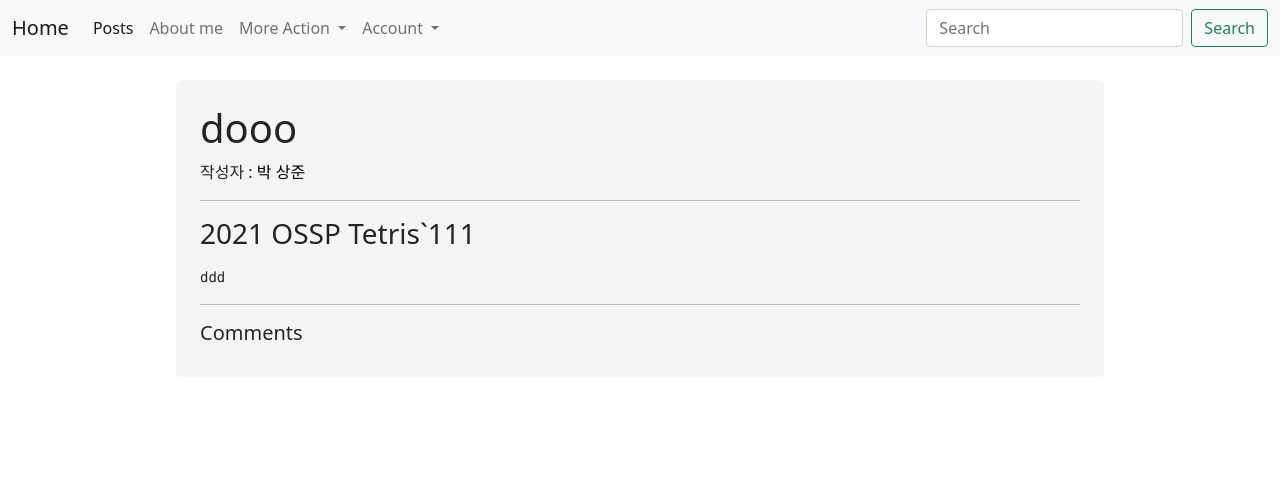
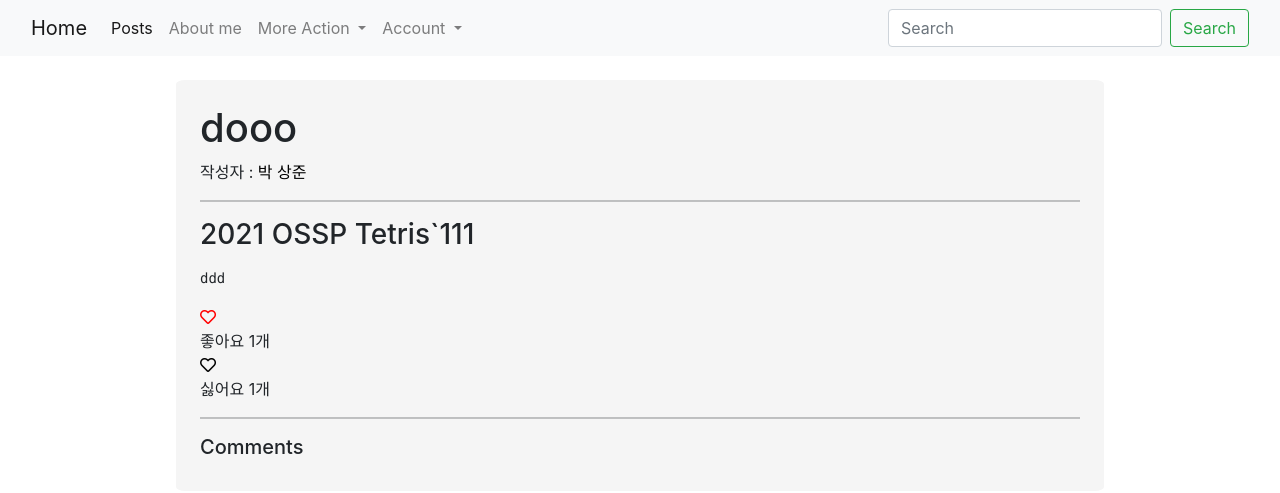
Before and after one commit to SJ-stk/sns-project, a Django app: page /13 in a window 1280 px wide. Shown: the top 493 px of the page. Run offline with Django 3.2, Linux system fonts and the light colour scheme; data comes from the database, SQL or seed files in the repository; both versions use the stored data as it was after the commit; data that the repository does not hold is empty; some libraries are stand-ins or nearby versions.

Commit message:
Feat: Like, Dislike

```diff
--- a/main/models.py
+++ b/main/models.py
@@ -10,9 +10,23 @@ class Post(models.Model):
     pub_date = models.DateTimeField()
     body = models.TextField()
     image = models.ImageField(upload_to="post/", null=True, blank=True)
+    like_user_set = models.ManyToManyField(
+        User, blank=True, related_name="likes_user_set", through="Like"
+    )
+    dislike_user_set = models.ManyToManyField(
+        User, blank=True, related_name="dislikes_user_set", through="Dislike"
+    )
 
     def __str__(self):
         return self.title
+
+    @property
+    def like_count(self):
+        return self.like_user_set.count()
+
+    @property
+    def dislike_count(self):
+        return self.dislike_user_set.count()
 
 
 class Comment(models.Model):
@@ -21,3 +35,24 @@ class Comment(models.Model):
     post = models.ForeignKey(Post, on_delete=models.CASCADE, related_name="comments")
     created_at = models.DateTimeField(auto_now_add=True)
     updated_at = models.DateTimeField(auto_now=True)
+
+
+class Like(models.Model):
+    user = models.ForeignKey(User, on_delete=models.CASCADE)
+    post = models.ForeignKey(Post, on_delete=models.CASCADE)
+    created_at = models.DateTimeField(auto_now_add=True)
+    updated_at = models.DateTimeField(auto_now=True)
+
+    class Meta:
+        unique_together = ("user", "post")
+
+
+# 싫어요 모델
+class Dislike(models.Model):
+    user = models.ForeignKey(User, on_delete=models.CASCADE)
+    post = models.ForeignKey(Post, on_delete=models.CASCADE)
+    created_at = models.DateTimeField(auto_now_add=True)
+    updated_at = models.DateTimeField(auto_now=True)
+
+    class Meta:
+        unique_together = ("user", "post")
--- a/main/templates/main/detail.html
+++ b/main/templates/main/detail.html
@@ -28,6 +28,59 @@
         <a href="{%url 'main:edit' post.id %}" class="btn_post">수정하기</a>
         <a href="{%url 'main:delete' post.id %}" class="btn_post">삭제하기</a>
     {%endif%}
+
+    <span href="#" class="like" name ="{{post.id}}" value="Like">
+
+        <!-- <!— 만약 유저가 좋아요를 눌렀다면 채운 하트로 변경—> -->
+        {% if user in post.like_user_set.all %}
+            <div class="alt-service-icon">
+                <i class="fas fa-heart" id ="like-icon" style="color:red;"></i>
+             </div>
+        <!-- <!— 아니면 비워진 하트—>          -->
+        {% else %}
+
+            <div class="alt-service-icon">
+                 <i class="far fa-heart" id ="like-icon" style="color:red;"></i>
+            </div>
+
+         {% endif %}
+
+         <span id="likecount-{{ post.id }}" class="alt-services-title font-alt">
+            좋아요
+            {% if post.like_count == 0 %}
+                0개
+            {% else %}
+                {{ post.like_count }}개
+            {% endif %}
+         </span>
+    </span>
+
+    <span href="#" class="dislike" name ="{{post.id}}" value="Dislike">
+
+        <!-- <!— 만약 유저가 좋아요를 눌렀다면 채운 하트로 변경—> -->
+        {% if user in post.dislike_user_set.all %}
+            <div class="alt-service-icon">
+                <i class="fas fa-heart" id ="dislike-icon" style="color:black;"></i>
+             </div>
+        <!-- <!— 아니면 비워진 하트—>          -->
+        {% else %}
+
+            <div class="alt-service-icon">
+                 <i class="far fa-heart" id ="dislike-icon" style="color:black;"></i>
+            </div>
+
+         {% endif %}
+
+         <span id="dislikecount-{{ post.id }}" class="alt-services-title font-alt">
+            싫어요
+            {% if post.dislike_count == 0 %}
+                0개
+            {% else %}
+                {{ post.dislike_count }}개
+            {% endif %}
+         </span>
+    </span>
+
     <hr>
     <h5>Comments</h5>
     {%if user.is_authenticated%}
@@ -62,4 +115,73 @@
         {%endfor%}
     </div>
 </section>
+
+<script src="https://code.jquery.com/jquery-3.2.1.min.js"></script>
+<script>
+    $(".like").click(function(){
+        var pk = $(this).attr('name')
+    $.ajax({
+        type:"POST",
+        url: "{% url 'main:like_toggle' post.pk %}",
+        data: {'pk': pk, 'csrfmiddlewaretoken': '{{ csrf_token }}'},
+        dataType: "json",
+
+        success: function(response){
+            if (response.like_count == null) {
+                alert("로그인이 필요합니다");
+                window.location.replace("/accounts/login/");
+            }
+            else {
+                if (response.result == "like") {
+                    $('#like-icon').removeClass();
+                    $('#like-icon').addClass('fas fa-heart');
+                }
+                else {
+                    $('#like-icon').removeClass();
+                    $('#like-icon').addClass('far fa-heart');
+                }
+                $('#likecount-{{ post.id }}').html('좋아요 '+response.like_count+'개');
+            }
+        },
+        error:function(request,status,error){
+            alert('로그인이 필요합니다');
+            alert("code:"+request.status+"\n"+"message:"+request.responseText+"\n"+"error:"+error);
+        },
+            })
+        })
+</script>
+
+<script>
+    $(".dislike").click(function(){
+        var pk = $(this).attr('name')
+    $.ajax({
+        type:"POST",
+        url: "{% url 'main:dislike_toggle' post.pk %}",
+        data: {'pk': pk, 'csrfmiddlewaretoken': '{{ csrf_token }}'},
+        dataType: "json",
+
+        success: function(response){
+            if (response.dislike_count == null) {
+                alert("로그인이 필요합니다");
+                window.location.replace("/accounts/login/");
+            }
+            else {
+                if (response.result == "dislike") {
+                    $('#dislike-icon').removeClass();
+                    $('#dislike-icon').addClass('fas fa-heart');
+                }
+                else {
+                    $('#dislike-icon').removeClass();
+                    $('#dislike-icon').addClass('far fa-heart');
+                }
+                $('#dislikecount-{{ post.id }}').html('싫어요 '+response.dislike_count+'개');
+            }
+        },
+        error:function(request,status,error){
+            alert('로그인이 필요합니다');
+            alert("code:"+request.status+"\n"+"message:"+request.responseText+"\n"+"error:"+error);
+        },
+            })
+        })
+</script>
 {% endblock %}
--- a/main/urls.py
+++ b/main/urls.py
@@ -33,4 +33,6 @@ urlpatterns = [
     path("edit_comment/<str:id>", edit_comment, name="edit_comment"),
     path("update_comment/<str:id>", update_comment, name="update_comment"),
     path("delete_comment/<str:id>", delete_comment, name="delete_comment"),
+    path("like_toggle/<str:post_id>", like_toggle, name="like_toggle"),
+    path("dislike_toggle/<str:post_id>", dislike_toggle, name="dislike_toggle"),
 ]
--- a/main/views.py
+++ b/main/views.py
@@ -1,6 +1,10 @@
 from django.shortcuts import render, redirect, get_object_or_404
-from .models import Post, Comment
+from .models import *
 from django.utils import timezone
+from django.views.decorators.http import require_POST
+from django.http import HttpResponse
+import json
+from django.contrib.auth.decorators import login_required
 
 # Create your views here.
 def showmain(request):
@@ -55,7 +59,8 @@ def update(request, id):
     update_post.pub_date = timezone.now()
     update_post.summary = request.POST["summary"]
     update_post.body = request.POST["body"]
-    update_post.image = request.FILES.get("image")
+    if request.FILES.get("image"):
+        update_post.image = request.FILES.get("image")
     update_post.save()
     return redirect("main:detail", update_post.id)
 
@@ -95,3 +100,39 @@ def delete_comment(request, id):
     if request.user == comment.writer:
         comment.delete()
     return redirect("main:detail", comment.post.id)
+
+
+@require_POST
+@login_required
+def like_toggle(request, post_id):
+    post = get_object_or_404(Post, pk=post_id)
+    post_like, post_like_created = Like.objects.get_or_create(
+        user=request.user, post=post
+    )
+
+    if not post_like_created:
+        post_like.delete()
+        result = "like_cancel"
+    else:
+        result = "like"
+
+    context = {"like_count": post.like_count, "result": result}
+    return HttpResponse(json.dumps(context), content_type="application/json")
+
+
+@require_POST
+@login_required
+def dislike_toggle(request, post_id):
+    post = get_object_or_404(Post, pk=post_id)
+    post_dislike, post_dislike_created = Dislike.objects.get_or_create(
+        user=request.user, post=post
+    )
+
+    if not post_dislike_created:
+        post_dislike.delete()
+        result = "dislike_cancel"
+    else:
+        result = "dislike"
+
+    context = {"dislike_count": post.dislike_count, "result": result}
+    return HttpResponse(json.dumps(context), content_type="application/json")
--- a/sns_project/templates/base.html
+++ b/sns_project/templates/base.html
@@ -8,6 +8,11 @@
     <title>Document</title>
     <link href="https://cdn.jsdelivr.net/npm/bootstrap@5.0.0-beta3/dist/css/bootstrap.min.css" rel="stylesheet" integrity="sha384-eOJMYsd53ii+scO/bJGFsiCZc+5NDVN2yr8+0RDqr0Ql0h+rP48ckxlpbzKgwra6" crossorigin="anonymous">
     <script src="https://cdn.jsdelivr.net/npm/bootstrap@5.0.0-beta3/dist/js/bootstrap.bundle.min.js" integrity="sha384-JEW9xMcG8R+pH31jmWH6WWP0WintQrMb4s7ZOdauHnUtxwoG2vI5DkLtS3qm9Ekf" crossorigin="anonymous"></script>
+
+    <link rel="stylesheet" href="https://stackpath.bootstrapcdn.com/bootstrap/4.3.1/css/bootstrap.min.css" integrity="sha384-ggOyR0iXCbMQv3Xipma34MD+dH/1fQ784/j6cY/iJTQUOhcWr7x9JvoRxT2MZw1T" crossorigin="anonymous">
+    <link href="https://unpkg.com/ionicons@4.5.10-0/dist/css/ionicons.min.css" rel="stylesheet">
+    <link rel="stylesheet" href="https://cdnjs.cloudflare.com/ajax/libs/font-awesome/5.8.2/css/all.min.css"/>
+
     <link rel="stylesheet" href="{%static 'css/main.css'%}">
 </head>
 <body>
```
Also changed, not shown: db.sqlite3, main/migrations/0001_initial.py, main/migrations/0002_post_image.py (deleted), main/migrations/0003_alter_post_writer.py (deleted), main/migrations/0004_comment.py (deleted), main/migrations/0005_post_summary.py (deleted), users/migrations/0002_profile_followings.py, 1 other file.
